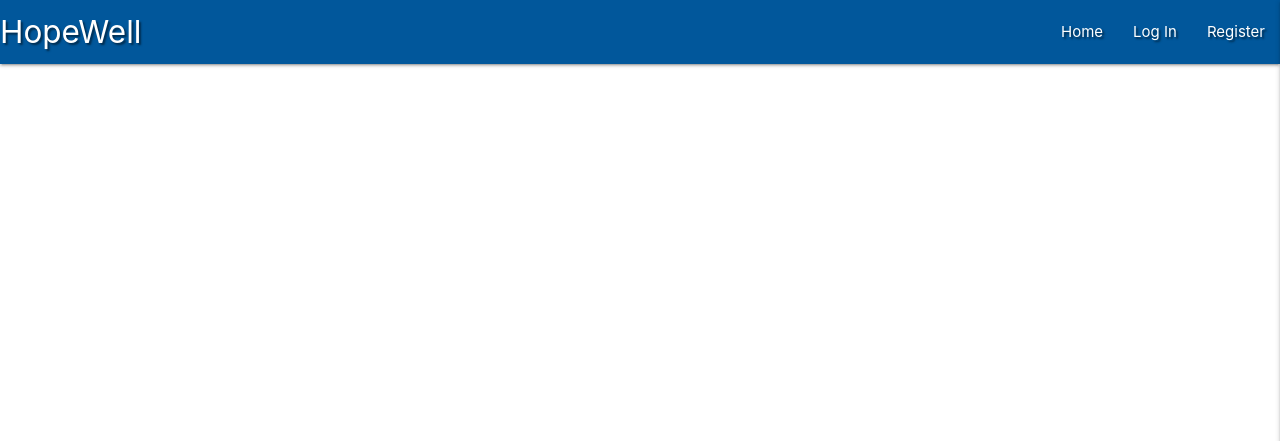
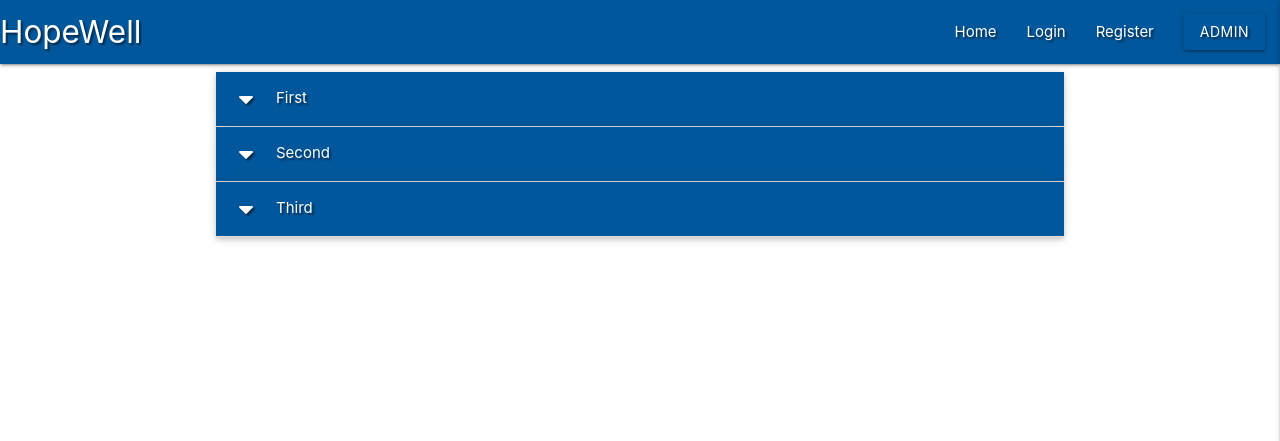
Before and after one commit to Peristratus/hopewell-flask-app, a Flask app: page /get_tasks in a window 1280 px wide. Shown: the top 441 px of the page. Run offline with Flask 2, Linux system fonts and the light colour scheme; data that the repository does not hold is empty; some libraries are stand-ins or nearby versions.

Commit message:
added task collapsible setup

```diff
--- a/static/js/script.js
+++ b/static/js/script.js
@@ -2,6 +2,8 @@ var currYear = (new Date()).getFullYear();
 
 $(document).ready(function(){
     $('.sidenav').sidenav({edge: "right"});
+    $('.dropdown-trigger').dropdown();
+    $('.collapsible').collapsible();
     $(".datepicker").datepicker({
     defaultDate: new Date(currYear-5,1,31),
     // setDefaultDate: new Date(2000,01,31),
--- a/templates/base.html
+++ b/templates/base.html
@@ -22,14 +22,21 @@
                 <a href="{{url_for('get_tasks')}}" class="brand-logo">HopeWell</a>
                 <a href="#" data-target="mobile-demo" class="sidenav-trigger right"><i class="fas fa-bars"></i></a>
                 <ul class="right hide-on-med-and-down">
+
+                    <!-- Dropdown Structure -->
+                    <ul id="dropdown1" class="dropdown-content">
+                        <li><a href="#!"><i class="fas fa-user-shield indigo-text darken-4"></i></a></li>
+                        <li><a href="#!"><i class="fas fa-stethoscope indigo-text darken-4"></i></a></li>
+                    </ul>
+                    <a class="dropdown-trigger btn light-blue darken-4" href="#" data-target="dropdown1">Admin</a>
                     <li><a href="{{url_for('get_tasks')}}">Home</a></li>
                     {% if session.user %}
                         <li><a href="{{url_for('profile', username=session['user'])}}" >Profile</a></li>
                         <li><a href="#" >New Task</a></li>
                         <li><a href="#" >Manage Categories</a></li>
-                        <li><a href="{{url_for('logout')}}" >Log Out</a></li>
+                        <li><a href="{{url_for('logout')}}" >Logout</a></li>
                     {% else %}
-                        <li><a href="{{url_for('login')}}" >Log In</a></li>
+                        <li><a href="{{url_for('login')}}" >Login</a></li>
                         <li><a href="{{url_for('register')}}">Register</a></li>
                     {% endif %}
 
@@ -46,9 +53,10 @@
                         <li><a href="{{url_for('profile', username=session['user'])}}" >Profile</a></li>
                         <li><a href="#" >New Task</a></li>
                         <li><a href="#" >Manage Categories</a></li>
-                        <li><a href="{{url_for('logout')}}" >Log Out</a></li>
+                         <li><a href="#">Admin</a></li>
+                        <li><a href="{{url_for('logout')}}" >Logout</a></li>
                     {% else %}
-                        <li><a href="{{url_for('login')}}" >Log In</a></li>
+                        <li><a href="{{url_for('login')}}" >Login</a></li>
                         <li><a href="{{url_for('register')}}">Register</a></li>
                     {% endif %}
             </ul>
--- a/templates/tasks.html
+++ b/templates/tasks.html
@@ -10,4 +10,19 @@
        {{task.due_date}}<br>
     {% endfor %}
 
+        <ul class="collapsible popout">
+            <li>
+                <div class="collapsible-header white-text light-blue darken-4 text-shadow"><i class="fas fa-caret-down"></i>First</div>
+                <div class="collapsible-body"><span>Lorem ipsum dolor sit amet.</span></div>
+            </li>
+            <li>
+                <div class="collapsible-header white-text light-blue darken-4 text-shadow"><i class="fas fa-caret-down"></i>Second</div>
+                <div class="collapsible-body"><span>Lorem ipsum dolor sit amet.</span></div>
+            </li>
+            <li>
+                <div class="collapsible-header white-text light-blue darken-4 text-shadow"><i class="fas fa-caret-down"></i>Third</div>
+                <div class="collapsible-body"><span>Lorem ipsum dolor sit amet.</span></div>
+            </li>
+        </ul>
+
 {% endblock %}
```
